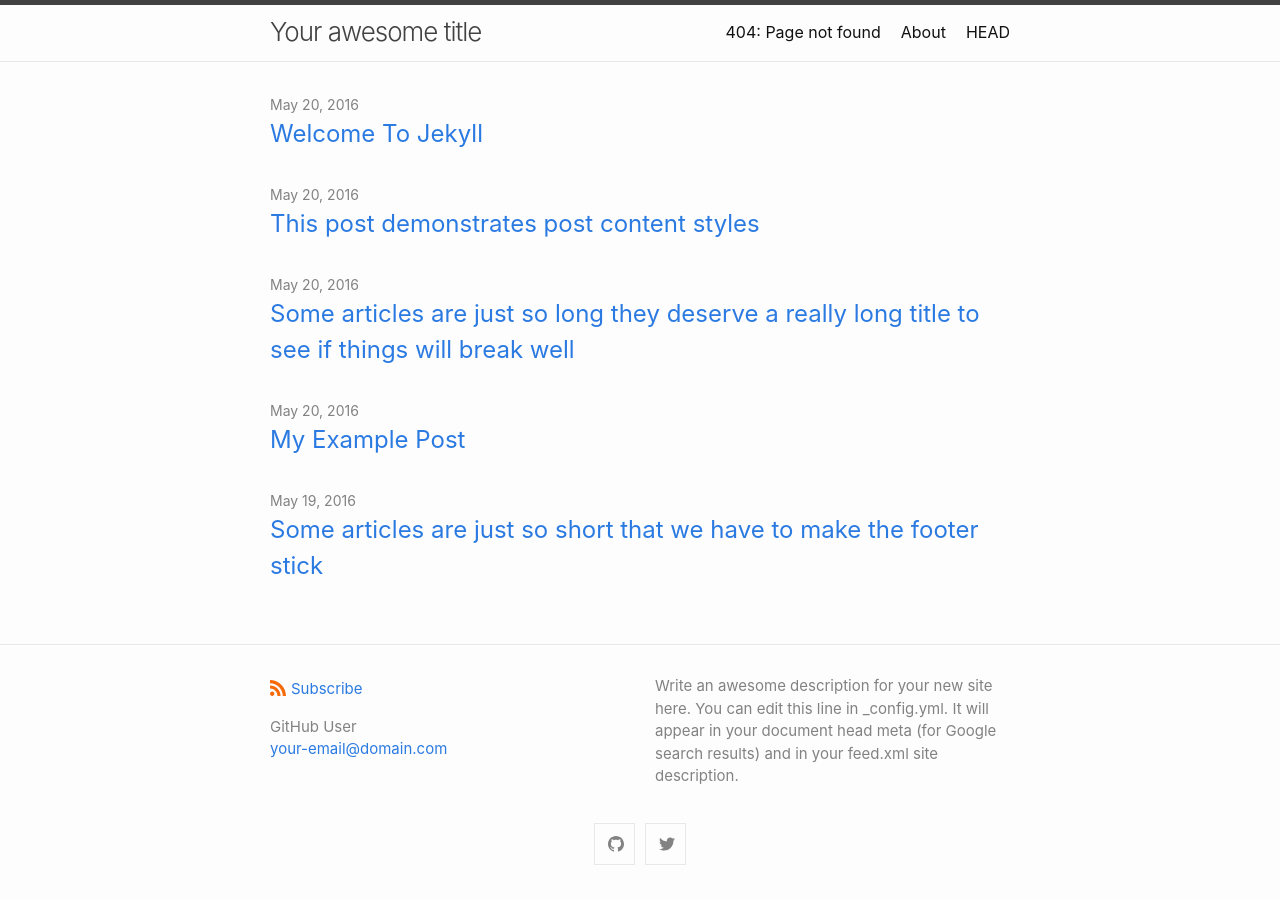
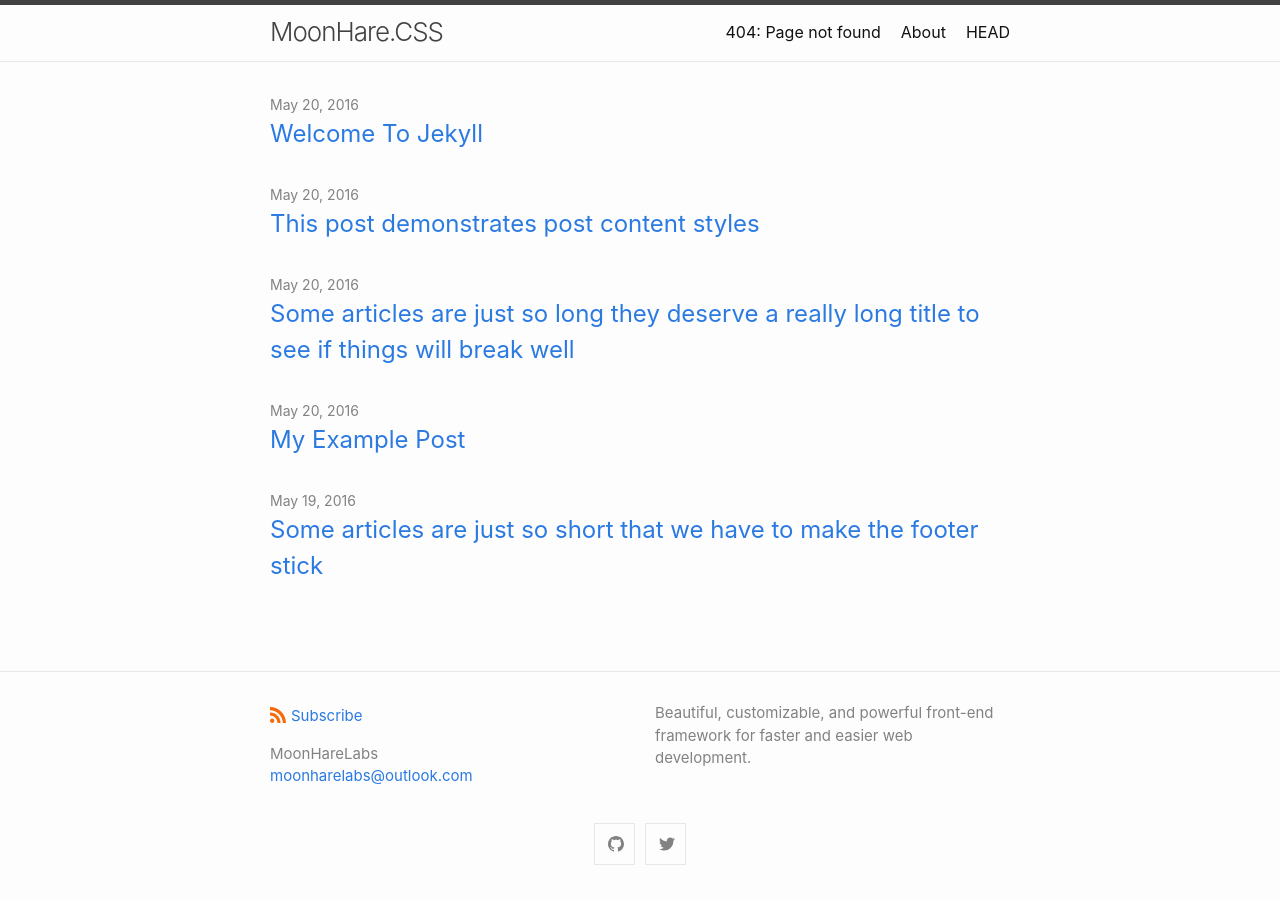
Before and after one commit to Magicianred/moonharelabs.github.io, a Jekyll site: the page built from index.md, in a window 1280 px wide. Built offline with Jekyll 4.4.1, drawn with Linux system fonts in a browser that asks for light colours.

Commit message:
Update _config.yml

```diff
--- a/_config.yml
+++ b/_config.yml
@@ -1,23 +1,20 @@
-title: Your awesome title
+title: MoonHare.CSS
 author:
-  name: GitHub User
-  email: your-email@domain.com
+  name: MoonHareLabs
+  email: moonharelabs@outlook.com
 description: > # this means to ignore newlines until "show_excerpts:"
-  Write an awesome description for your new site here. You can edit this
-  line in _config.yml. It will appear in your document head meta (for
-  Google search results) and in your feed.xml site description.
+  Beautiful, customizable, and powerful front-end framework for faster and easier web development.
 
 show_excerpts: false # set to true to show excerpts on the homepage
 
-# Minima date format
 # refer to https://shopify.github.io/liquid/filters/date/ if you want to customize this
 minima:
   date_format: "%b %-d, %Y"
 
   # generate social links in footer
   social_links:
-    twitter: jekyllrb
-    github:  jekyll
+    twitter: harelabs
+    github:  MoonHareLabs
     # devto: jekyll
     # dribbble: jekyll
     # facebook: jekyll
```
